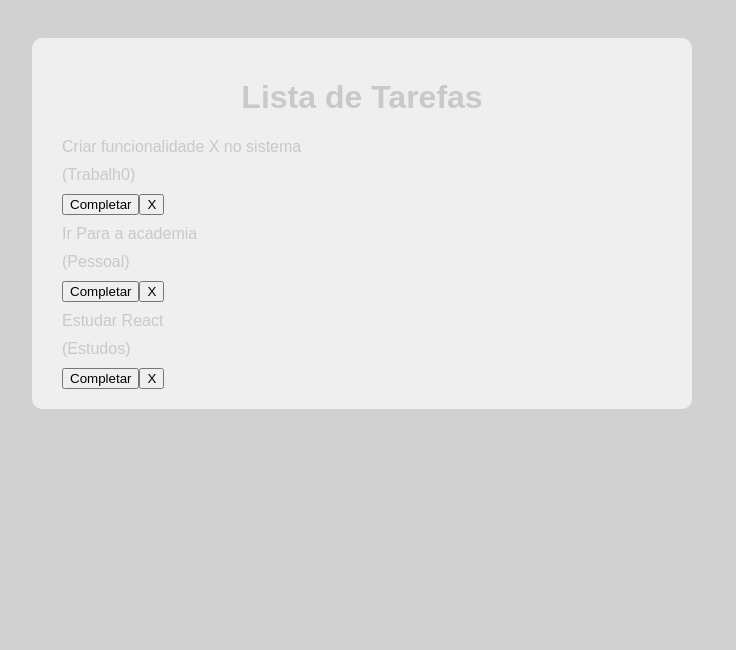
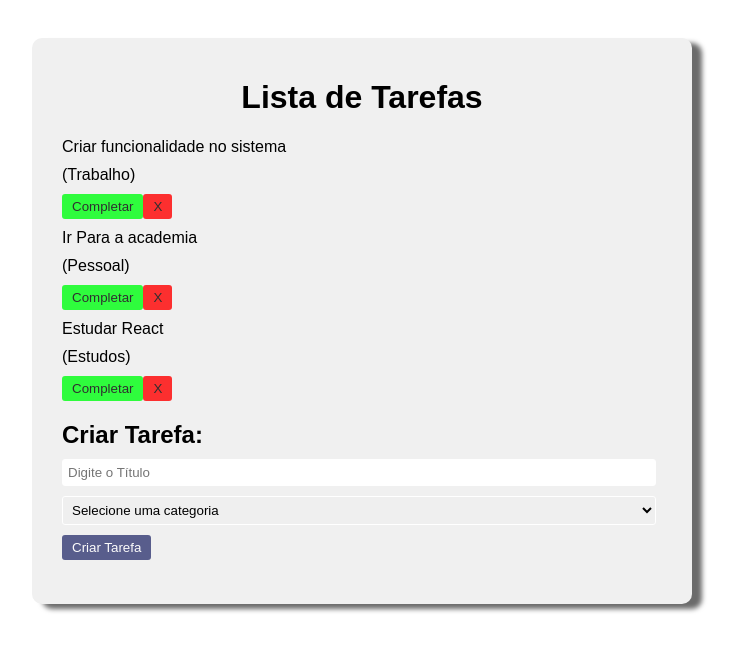
Before and after one commit to gabrielmoreiraf/listadetarefas, a React (Vite) app: page / in a window 1280 px wide. Shown: the top 650 px of the page, without its empty margins (278-1014 px from the left). Built offline with nearby package versions, Linux system fonts and the light colour scheme.

Commit message:
quarto commit

```diff
--- a/src/App.css
+++ b/src/App.css
@@ -3,15 +3,17 @@ body {
   background-color: #f4f4f4;
   padding: 30px;
   color: #3333;
-  background: #d1d1d1;
+  background: #ffffff;
   background-position: center;
   background-size: cover;
 }
 
 .app {
+  color: black;
   max-width: 600px;
   margin: 0 auto;
-  background-color: #efefef;
+  background-color: #f0f0f0;
+  box-shadow: 10px 5px 5px rgb(107, 107, 107) ;
   padding: 20px 30px;
   border-radius: 10px;
 }
@@ -31,3 +33,40 @@ p {
 input {
   box-sizing: border-box;
 }
+
+button {
+  background-color: #333974;
+  color: #ffff;
+  padding: 5px 10px;
+  border: none;
+  border-radius: 3px;
+  cursor: pointer;
+  opacity:0.8;
+  transition:0.3;
+}
+
+button:hover {
+  opacity: 1;
+}
+
+.complete{
+  color: black;
+  background-color: #00ff11;
+}
+
+.remove {
+  color: black;
+  background-color: red;
+}
+
+.todo-form {
+  padding-bottom: 1.5rem;
+}
+
+input, select {
+  padding: 5px;
+  margin-bottom: 10px;
+  border:  1px solid #ffffff;
+  border-radius: 3px;
+  width: 99%;
+}
--- a/src/App.jsx
+++ b/src/App.jsx
@@ -1,14 +1,16 @@
-import { useState } from 'react';
+import {useState}  from 'react';
+import Todo from './components/Todo';
 import "./App.css"
+import TodoForm from './components/TodoForm';
 
 
 
 function App() {
-  const [todos, setTodos] = useState([
+  const [todos] = useState([
     {
       id: 1,
-      text: "Criar funcionalidade X no sistema",
-      category:"Trabalh0",
+      text: "Criar funcionalidade no sistema",
+      category:"Trabalho",
       isCompleted: false,
     },
     {
@@ -29,20 +31,11 @@ function App() {
     <h1>Lista de Tarefas</h1>
     <div className='todo-list'>
       {todos.map((todo) => (
-        <div className="todo">
-          <div className="content">
-          <p>{todo.text}</p>
-          <p className="category">
-          ({todo.category})
-          </p>
-          </div>
-          <div>
-            <button>Completar</button>
-            <button>X</button>
-          </div>
-        </div>
+    <Todo key={todo.id} todo={todo} />
       ))}
+
     </div>
+    <TodoForm />
   </div>
 }
 
--- /dev/null
+++ b/src/components/Todo.jsx
@@ -0,0 +1,18 @@
+    import React from 'react'
+
+    const Todo = ({todo}) => {
+    return (
+            <div className="todo">
+            <div className="content">
+            <p>{todo.text}</p>
+            <p className="category">({todo.category})</p>
+            </div>
+            <div>
+                <button className='complete'>Completar</button>
+                <button className='remove'>X</button>
+            </div>
+            </div>
+    )
+    }
+
+    export default Todo
--- /dev/null
+++ b/src/components/TodoForm.jsx
@@ -0,0 +1,38 @@
+import {useState} from 'react'
+
+const TodoForm = () => {
+    const {value, setValue} = useState("")
+    const {category, setCategory} = useState("")
+
+    const handleSubmit = (e) =>{
+        e.preventDefault()
+        if (!value || !category) return
+        setValue("")
+        setCategory("")
+    }
+
+  return (
+    <div className='todo-form'>
+        <h2>Criar Tarefa:</h2>
+
+        <form onSubmit={handleSubmit}>
+            <input
+            type="text"
+            placeholder='Digite o Título'
+            value={value}
+            onChange={(e) => setValue(e.target.value)}
+            />
+
+            <select  value={category} onChange={(e) => setCategory(e.target.value)}>
+                <option value="">Selecione uma categoria</option>
+                <option value="Trabalho">Trabalho</option>
+                <option value="Pessoal">Pessoal</option>
+                <option value="Estudos">Estudos</option>
+            </select>
+            <button type='submit'>Criar Tarefa</button>
+        </form>
+    </div>
+  )
+}
+
+export default TodoForm
```
Also changed, not shown: 1 other file (tests, documents, lock files or other folders).
